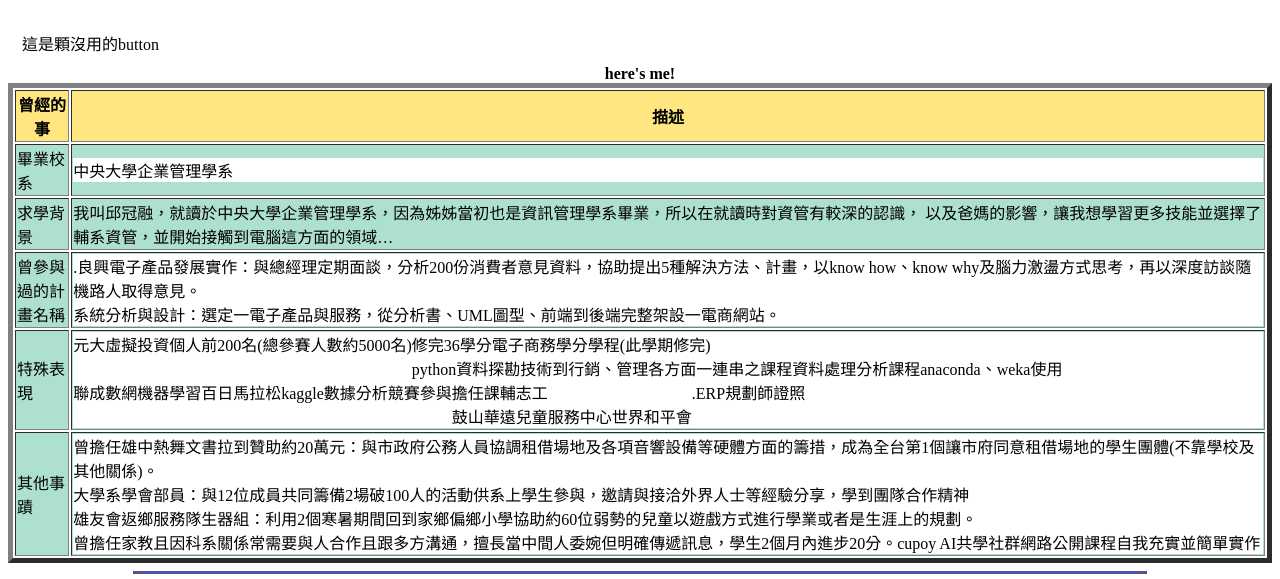
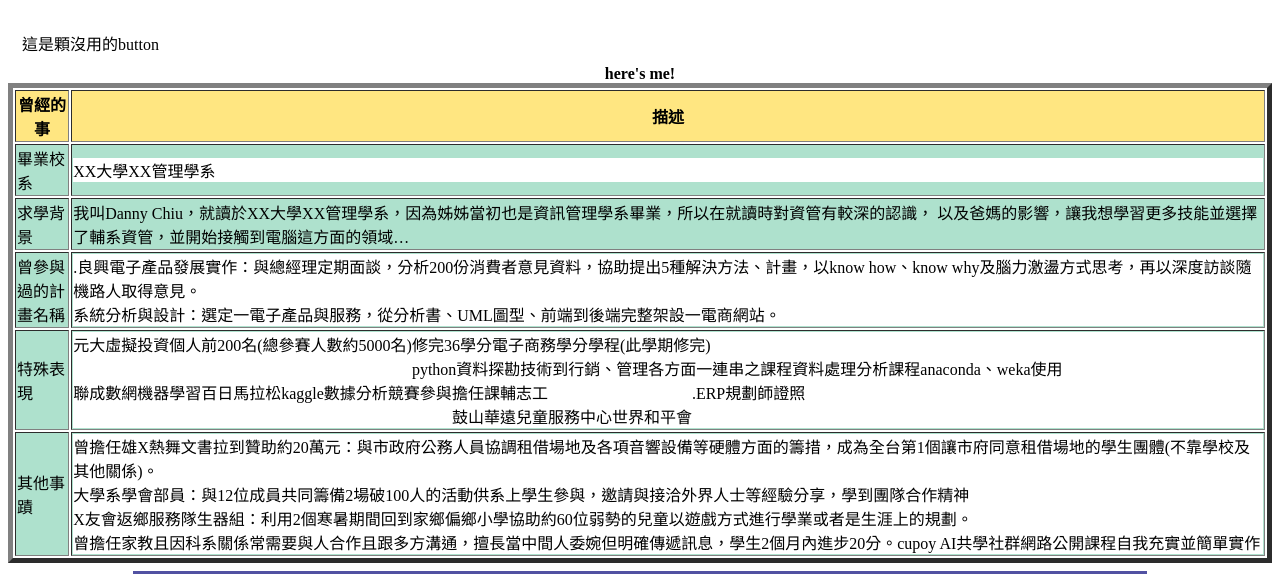
Before and after one commit to chiu1234/chiu1234.github.io, a plain HTML site: page index.html in a window 1280 px wide. Shown: the top 579 px of the page. Drawn offline with Linux system fonts and the light colour scheme; grey boxes are pictures that could not be loaded.

Commit message:
Update index.html

```diff
--- a/index.html
+++ b/index.html
@@ -32,7 +32,7 @@
 						<td>
 							<ul>
 
-								<li>中央大學企業管理學系</li>
+								<li>XX大學XX管理學系</li>
 
 							</ul>
 
@@ -43,7 +43,7 @@
 
 						<td>求學背景</td>
 						<td>
-							我叫邱冠融，就讀於中央大學企業管理學系，因為姊姊當初也是資訊管理學系畢業，所以在就讀時對資管有較深的認識，
+							我叫Danny Chiu，就讀於XX大學XX管理學系，因為姊姊當初也是資訊管理學系畢業，所以在就讀時對資管有較深的認識，
 							以及爸媽的影響，讓我想學習更多技能並選擇了輔系資管，並開始接觸到電腦這方面的領域…
 						</td>
 
@@ -99,9 +99,9 @@
 						<td>其他事蹟</td>
 						<td>													<ul>
 
-																					<li>曾擔任雄中熱舞文書拉到贊助約20萬元：與市政府公務人員協調租借場地及各項音響設備等硬體方面的籌措，成為全台第1個讓市府同意租借場地的學生團體(不靠學校及其他關係)。</li>
+																					<li>曾擔任雄X熱舞文書拉到贊助約20萬元：與市政府公務人員協調租借場地及各項音響設備等硬體方面的籌措，成為全台第1個讓市府同意租借場地的學生團體(不靠學校及其他關係)。</li>
 																					<li>大學系學會部員：與12位成員共同籌備2場破100人的活動供系上學生參與，邀請與接洽外界人士等經驗分享，學到團隊合作精神</li>
-																					<li>雄友會返鄉服務隊生器組：利用2個寒暑期間回到家鄉偏鄉小學協助約60位弱勢的兒童以遊戲方式進行學業或者是生涯上的規劃。</li>
+																					<li>X友會返鄉服務隊生器組：利用2個寒暑期間回到家鄉偏鄉小學協助約60位弱勢的兒童以遊戲方式進行學業或者是生涯上的規劃。</li>
 																					<li>曾擔任家教且因科系關係常需要與人合作且跟多方溝通，擅長當中間人委婉但明確傳遞訊息，學生2個月內進步20分。</li>
 																					<li>cupoy AI共學社群網路公開課程自我充實並簡單實作</li>
 																				</ul>
```
